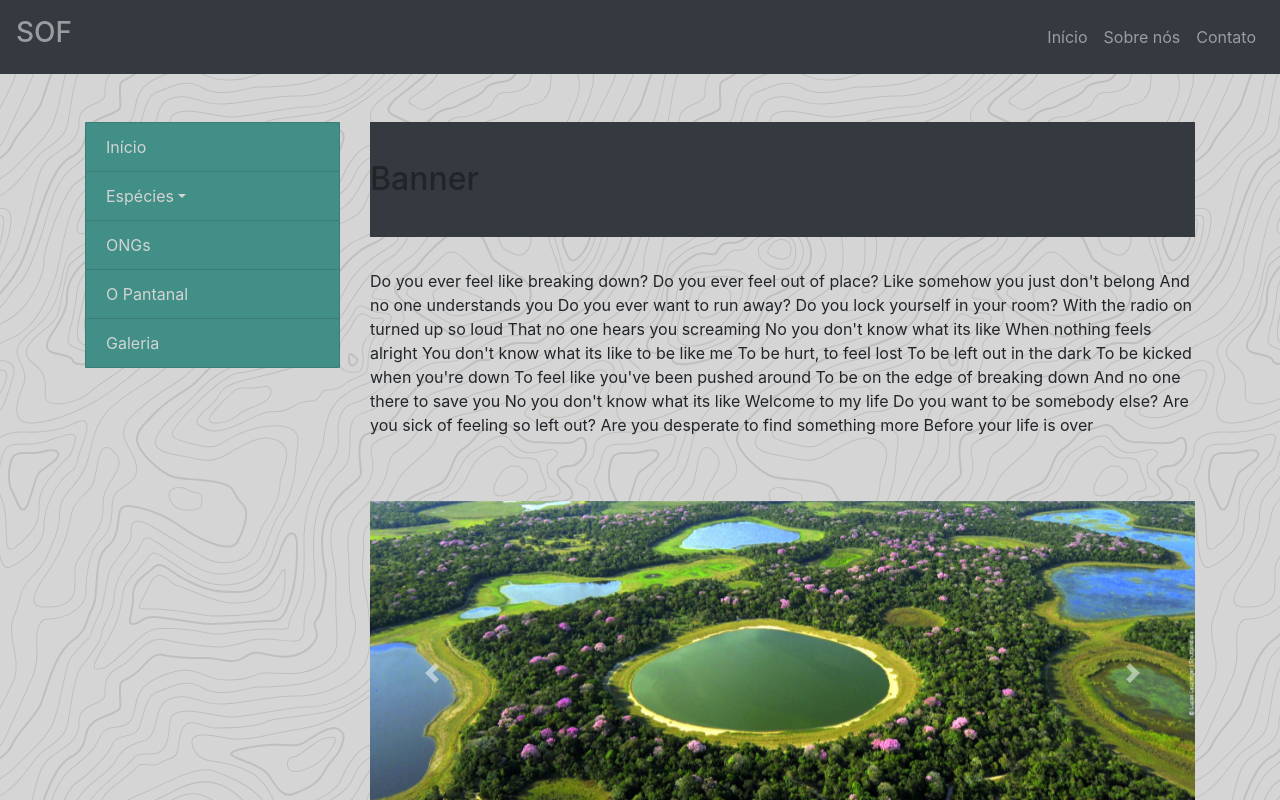
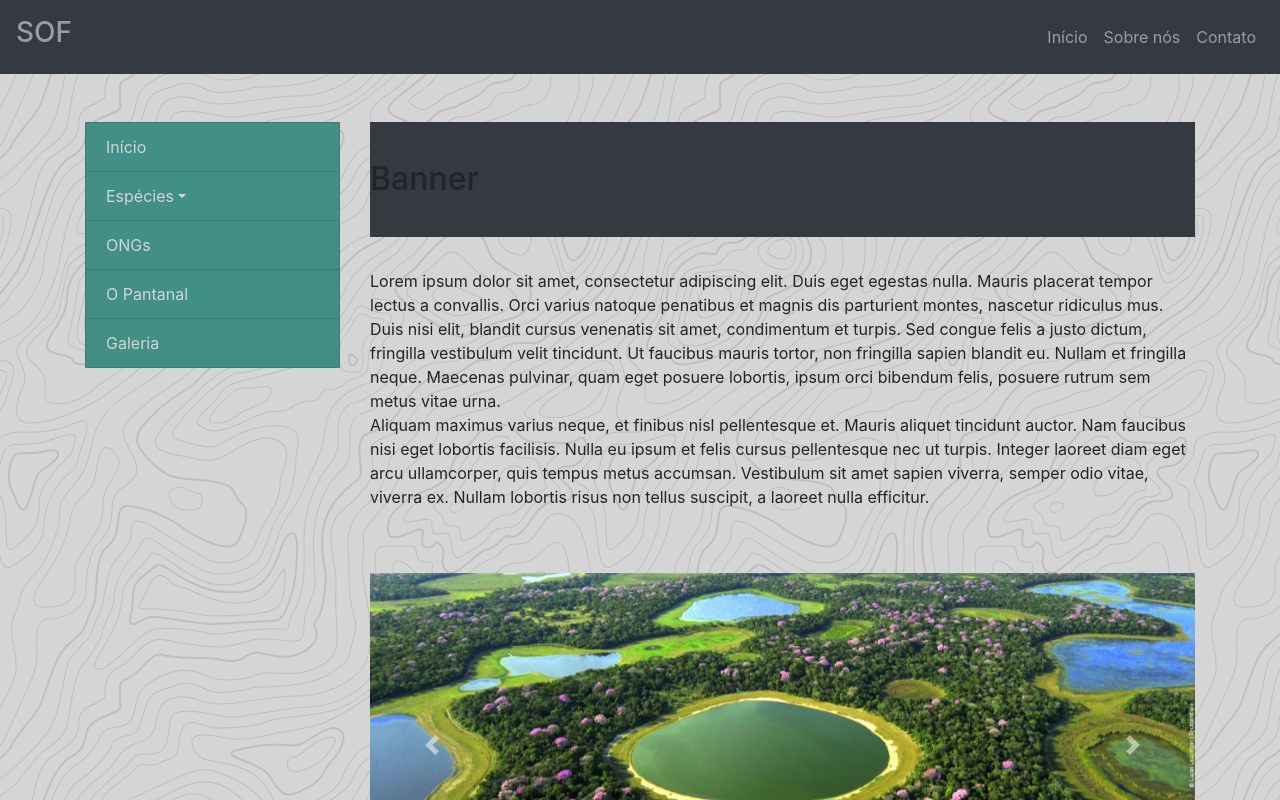
Before and after one commit to pw-2020qs/SOF, a React (Create React App) app in the folder client/: page / in a window 1280 px wide. Shown: the top 800 px of the page. Built offline with nearby package versions, Linux system fonts and the light colour scheme.

Commit message:
lorem home

```diff
--- a/client/src/components/Main.jsx
+++ b/client/src/components/Main.jsx
@@ -2,6 +2,7 @@ import Animal from './Animal';
 import Lateral from './Lateral';
 import Carousel from './Carousel';
 import React, {Component} from 'react';
+
 
 class Main extends Component {
   render() {
@@ -11,29 +12,10 @@ class Main extends Component {
           <Lateral />
           <div class="col-md-9 w-100">
             <h2 class = "bg-dark"><br/>Banner<br/><br/></h2>
-            <p><br/>Do you ever feel like breaking down?
-                 Do you ever feel out of place?
-                 Like somehow you just don't belong
-                 And no one understands you
-                 Do you ever want to run away?
-                 Do you lock yourself in your room?
-                 With the radio on turned up so loud
-                 That no one hears you screaming
-                 No you don't know what its like
-                 When nothing feels alright
-                 You don't know what its like to be like me
-                 To be hurt, to feel lost
-                 To be left out in the dark
-                 To be kicked when you're down
-                 To feel like you've been pushed around
-                 To be on the edge of breaking down
-                 And no one there to save you
-                 No you don't know what its like
-                 Welcome to my life
-                 Do you want to be somebody else?
-                 Are you sick of feeling so left out?
-                 Are you desperate to find something more
-                 Before your life is over</p>
+            <p><br/>Lorem ipsum dolor sit amet, consectetur adipiscing elit. Duis eget egestas nulla. Mauris placerat tempor lectus a convallis. Orci varius natoque penatibus et magnis dis parturient montes, nascetur ridiculus mus. Duis nisi elit, blandit cursus venenatis sit amet, condimentum et turpis. Sed congue felis a justo dictum, fringilla vestibulum velit tincidunt. Ut faucibus mauris tortor, non fringilla sapien blandit eu. Nullam et fringilla neque. Maecenas pulvinar, quam eget posuere lobortis, ipsum orci bibendum felis, posuere rutrum sem metus vitae urna.
+              <br/>
+              Aliquam maximus varius neque, et finibus nisl pellentesque et. Mauris aliquet tincidunt auctor. Nam faucibus nisi eget lobortis facilisis. Nulla eu ipsum et felis cursus pellentesque nec ut turpis. Integer laoreet diam eget arcu ullamcorper, quis tempus metus accumsan. Vestibulum sit amet sapien viverra, semper odio vitae, viverra ex. Nullam lobortis risus non tellus suscipit, a laoreet nulla efficitur.
+            </p>
                  <br/><br/>
                  <Carousel />
           </div>
--- a/client/src/components/Navbar.jsx
+++ b/client/src/components/Navbar.jsx
@@ -16,6 +16,9 @@ import OngList from './OngList';
 import Ong from './Ong';
 import Pantanal from './Pantanal';
 import Galeria from './Galeria';
+
+//link para icons
+<link rel="stylesheet" href="https://cdnjs.cloudflare.com/ajax/libs/font-awesome/4.7.0/css/font-awesome.min.css"/>
 
 function Admin() {
   return <h2>Admin</h2>;
@@ -51,7 +54,10 @@ const Navbar = () => {
           </div>
           <ul class="navbar-nav">
             <li class="nav-item">
-              <Link to="/" class="nav-link" href="#">Início</Link>
+              <Link to="/" class="nav-link" href="#">
+                <i class="fa fa-home"></i>
+                Início
+              </Link>
             </li>
             <li class="nav-item">
               <Link to="/about" class="nav-link" href="#">Sobre nós</Link>
```
